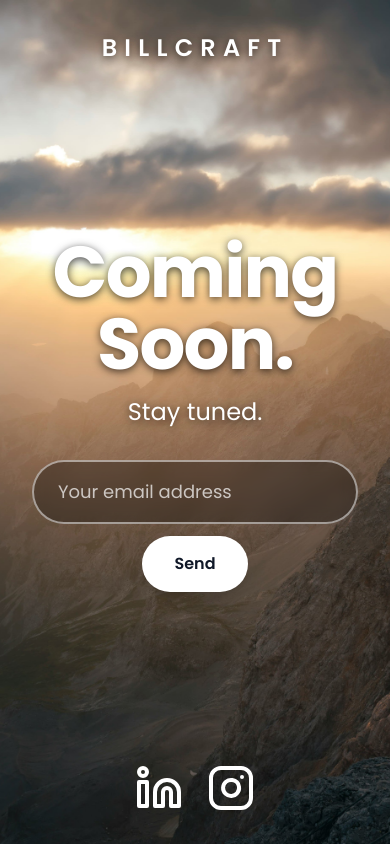
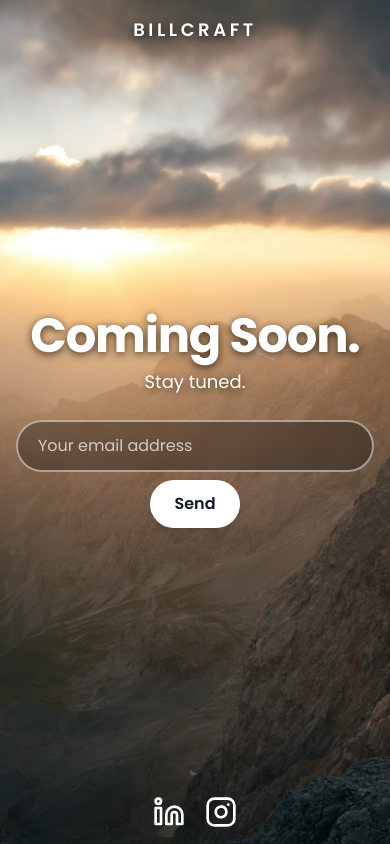
Before and after one commit to Friedrich-X/billcraft-landingpage, a Next.js app: page / in a window 390 px wide. Both pictures are taken after a click on the button "Subscribe". Built offline with nearby package versions, Linux system fonts and the light colour scheme; a web font is replaced by a local one.

Commit message:
Responsive Landingpage

```diff
--- a/src/components/ComingSoon.tsx
+++ b/src/components/ComingSoon.tsx
@@ -83,7 +83,7 @@ const ComingSoon: React.FC = () => {
 
   return (
     <>
-      <main className="relative min-h-screen text-white overflow-hidden">
+      <main className="relative h-screen text-white overflow-hidden">
         {/* Background Image */}
         <Image
           src="/background.jpg"
@@ -96,28 +96,28 @@ const ComingSoon: React.FC = () => {
         {/* NO Color Overlay */}
 
         {/* Content */}
-        <div className="relative z-20 min-h-screen flex flex-col p-8 sm:p-12">
+        <div className="relative z-20 h-screen flex flex-col p-4 md:p-12">
           {/* Header */}
           <header className="w-full text-center">
-            <h2 className="text-2xl font-semibold tracking-[0.3em] uppercase" style={textShadowStyle}>
+            <h2 className="text-lg md:text-2xl font-semibold tracking-[0.2em] md:tracking-[0.3em] uppercase" style={textShadowStyle}>
               BILLCRAFT
             </h2>
           </header>
 
           {/* Center Content */}
           <section className="flex-grow flex flex-col items-center justify-center text-center">
-            <h1 ref={headlineRef} className="text-7xl md:text-9xl font-bold tracking-tight" style={textShadowStyle}>
+            <h1 ref={headlineRef} className="text-5xl sm:text-6xl md:text-9xl font-bold tracking-tight" style={textShadowStyle}>
               Coming Soon.
             </h1>
-            <p ref={sublineRef} className="text-2xl md:text-3xl mt-4 font-medium" style={textShadowStyle}>
+            <p ref={sublineRef} className="text-lg sm:text-xl md:text-3xl mt-2 md:mt-4 font-medium" style={textShadowStyle}>
               Stay tuned.
             </p>
-            <div className="mt-8">
+            <div className="mt-6 md:mt-8">
               {!showInput ? (
                 <button
                   ref={buttonRef}
                   onClick={handleNotifyClick}
-                  className="bg-white text-gray-900 rounded-full px-10 py-4 text-xl font-semibold shadow-lg hover:scale-105 transition-transform duration-200"
+                  className="bg-white text-gray-900 rounded-full px-8 py-3 text-base md:px-10 md:py-4 md:text-xl font-semibold shadow-lg hover:scale-105 transition-transform duration-200"
                 >
                   Subscribe
                 </button>
@@ -125,7 +125,7 @@ const ComingSoon: React.FC = () => {
                 <form
                   ref={formRef}
                   onSubmit={handleSubmit}
-                  className="flex flex-col sm:flex-row gap-3 items-center justify-center w-full max-w-md"
+                  className="flex flex-col sm:flex-row gap-2 items-center justify-center w-full max-w-md"
                   style={{ opacity: 0, scale: 0.9 }}
                 >
                   {showForm && (
@@ -135,11 +135,11 @@ const ComingSoon: React.FC = () => {
                         type="email"
                         required
                         placeholder="Your email address"
-                        className="w-full flex-1 px-6 py-4 rounded-full border-2 border-white/50 bg-black/30 backdrop-blur-sm placeholder-white/70 text-white outline-none focus:border-white focus:ring-2 focus:ring-white/50 text-lg"
+                        className="w-full flex-1 px-5 py-3 rounded-full border-2 border-white/50 bg-black/30 backdrop-blur-sm placeholder-white/70 text-white outline-none focus:border-white focus:ring-2 focus:ring-white/50 text-base"
                       />
                       <button
                         type="submit"
-                        className="px-8 py-4 rounded-full font-semibold bg-white text-gray-900 shadow-lg hover:scale-105 transition-transform"
+                        className="px-6 py-3 rounded-full font-semibold bg-white text-gray-900 shadow-lg hover:scale-105 transition-transform"
                       >
                         Send
                       </button>
@@ -148,7 +148,7 @@ const ComingSoon: React.FC = () => {
                 </form>
               )}
               {error && (
-                <div className="flex items-center gap-2 mt-4 text-red-300 bg-red-900/50 backdrop-blur-sm border border-red-400 rounded-lg px-4 py-2 text-sm font-medium">
+                <div className="flex items-center gap-2 mt-3 text-red-300 bg-red-900/50 backdrop-blur-sm border border-red-400 rounded-lg px-4 py-2 text-sm font-medium">
                   <AlertCircle size={20} />
                   {error}
                 </div>
@@ -158,12 +158,12 @@ const ComingSoon: React.FC = () => {
 
           {/* Footer */}
           <footer className="flex justify-center items-center w-full">
-            <div className="flex items-center gap-6">
+            <div className="flex items-center gap-5">
               <a href="https://www.linkedin.com/in/eliasratt/" target="_blank" rel="noopener noreferrer" aria-label="LinkedIn" className="transition-transform hover:scale-110">
-                <Linkedin size={48} style={textShadowStyle} />
+                <Linkedin className="h-8 w-8 md:h-10 md:w-10" style={textShadowStyle} />
               </a>
               <a href="https://instagram.com/billcraft.app" target="_blank" rel="noopener noreferrer" aria-label="Instagram" className="transition-transform hover:scale-110">
-                <Instagram size={48} style={textShadowStyle} />
+                <Instagram className="h-8 w-8 md:h-10 md:w-10" style={textShadowStyle} />
               </a>
             </div>
           </footer>
```
